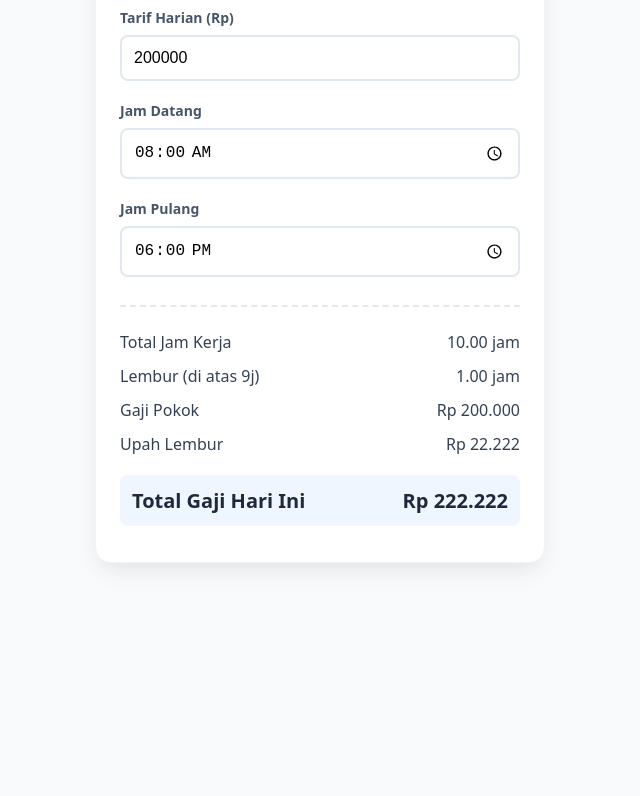
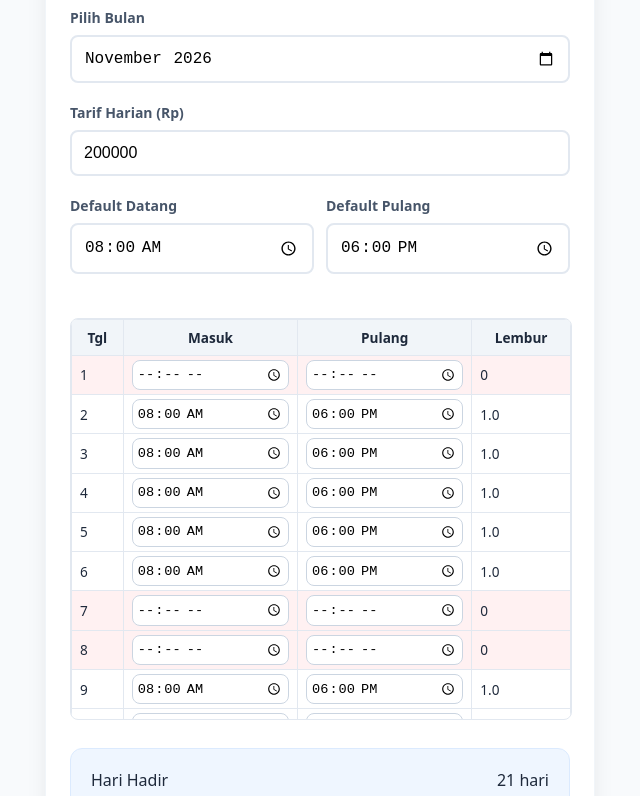
Before and after one commit to pmuhammadagus-byte/absensi, a plain HTML site: page index.html in a window 1280 px wide. Shown: the part 94-890 px from the top of the page, without its empty margins (320-960 px from the left). Before the commit the page ends 800 px from the top, so only its background shows below. Drawn offline with Linux system fonts and the light colour scheme.

Commit message:
Feature: Monthly salary calculator with 30-day table

```diff
--- a/index.html
+++ b/index.html
@@ -3,65 +3,150 @@
 <head>
   <meta charset="UTF-8">
   <meta name="viewport" content="width=device-width, initial-scale=1.0">
-  <title>Kalkulator Gaji & Lembur</title>
+  <title>Kalkulator Gaji Bulanan</title>
   <style>
     :root { --bg: #f8fafc; --card: #ffffff; --primary: #2563eb; --text: #1e293b; }
-    body { font-family: system-ui, -apple-system, sans-serif; background: var(--bg); color: var(--text); display: flex; justify-content: center; padding: 20px; margin: 0; }
-    .card { background: var(--card); padding: 24px; border-radius: 16px; box-shadow: 0 10px 25px -5px rgba(0,0,0,0.1); width: 100%; max-width: 400px; border: 1px solid #f1f5f9; }
+    body { font-family: system-ui, -apple-system, sans-serif; background: var(--bg); color: var(--text); padding: 20px; margin: 0; display: flex; flex-direction: column; align-items: center; }
+    .card { background: var(--card); padding: 24px; border-radius: 16px; box-shadow: 0 10px 25px -5px rgba(0,0,0,0.1); width: 100%; max-width: 500px; border: 1px solid #f1f5f9; }
     h1 { font-size: 1.5rem; margin: 0 0 24px; text-align: center; color: #0f172a; }
     .field { margin-bottom: 20px; }
     label { display: block; font-size: 0.875rem; font-weight: 600; margin-bottom: 8px; color: #475569; }
     input { width: 100%; padding: 12px; border: 2px solid #e2e8f0; border-radius: 8px; box-sizing: border-box; font-size: 1rem; transition: border-color 0.2s; }
     input:focus { border-color: var(--primary); outline: none; }
-    .res { margin-top: 28px; padding-top: 24px; border-top: 2px dashed #e2e8f0; }
-    .row { display: flex; justify-content: space-between; margin-bottom: 12px; font-size: 1rem; color: #334155; }
-    .total { font-weight: 800; font-size: 1.25rem; color: #1e293b; margin-top: 20px; padding: 12px; background: #eff6ff; border-radius: 8px; }
+    .table-wrap { width: 100%; overflow-x: auto; margin-top: 24px; max-height: 400px; overflow-y: auto; border: 1px solid #e2e8f0; border-radius: 8px; }
+    table { width: 100%; border-collapse: collapse; font-size: 0.85rem; }
+    th { position: sticky; top: 0; background: #f1f5f9; padding: 8px; border: 1px solid #e2e8f0; z-index: 1; }
+    td { padding: 4px 8px; border: 1px solid #e2e8f0; }
+    td input { padding: 4px; font-size: 0.85rem; border: 1px solid #cbd5e1; }
+    .res-box { margin-top: 28px; padding: 20px; background: #eff6ff; border-radius: 12px; border: 1px solid #dbeafe; width: 100%; box-sizing: border-box; }
+    .row { display: flex; justify-content: space-between; margin-bottom: 8px; font-size: 1rem; }
+    .total { font-weight: 800; font-size: 1.25rem; color: #1e293b; margin-top: 12px; border-top: 2px solid #dbeafe; padding-top: 12px; }
+    .weekend { background: #fff1f2; }
   </style>
 </head>
 <body>
   <div class="card">
-    <h1>Kalkulator Gaji</h1>
+    <h1>Kalkulator Gaji Bulanan</h1>
+    <div class="field">
+      <label>Pilih Bulan</label>
+      <input type="month" id="bulan" onchange="renderTable()">
+    </div>
     <div class="field">
       <label>Tarif Harian (Rp)</label>
-      <input type="number" id="tarif" value="200000" oninput="calc()">
+      <input type="number" id="tarif" value="200000" oninput="calculate()">
     </div>
-    <div class="field">
-      <label>Jam Datang</label>
-      <input type="time" id="masuk" value="08:00" oninput="calc()">
+    <div style="display: grid; grid-template-columns: 1fr 1fr; gap: 12px;">
+      <div class="field">
+        <label>Default Datang</label>
+        <input type="time" id="defMasuk" value="08:00" oninput="applyDefault()">
+      </div>
+      <div class="field">
+        <label>Default Pulang</label>
+        <input type="time" id="defPulang" value="18:00" oninput="applyDefault()">
+      </div>
     </div>
-    <div class="field">
-      <label>Jam Pulang</label>
-      <input type="time" id="pulang" value="18:00" oninput="calc()">
+
+    <div class="table-wrap">
+      <table id="tabelGaji">
+        <thead>
+          <tr>
+            <th>Tgl</th>
+            <th>Masuk</th>
+            <th>Pulang</th>
+            <th>Lembur</th>
+          </tr>
+        </thead>
+        <tbody id="tbody"></tbody>
+      </table>
     </div>
-    <div class="res" id="out"></div>
+
+    <div class="res-box" id="summary"></div>
   </div>
+
   <script>
-    function calc() {
-      const tarif = Number(document.getElementById("tarif").value) || 0;
-      const mVal = document.getElementById("masuk").value;
-      const pVal = document.getElementById("pulang").value;
-      if (!mVal || !pVal) return;
-      const [h1, m1] = mVal.split(":").map(Number);
-      const [h2, m2] = pVal.split(":").map(Number);
+    function renderTable() {
+      const val = document.getElementById('bulan').value;
+      if (!val) return;
+      const [year, month] = val.split('-').map(Number);
+      const days = new Date(year, month, 0).getDate();
+      const tbody = document.getElementById('tbody');
+      tbody.innerHTML = '';
 
-      let durasi = (h2 * 60 + m2) - (h1 * 60 + m1);
-      if (durasi < 0) durasi += 24 * 60;
+      const defM = document.getElementById('defMasuk').value;
+      const defP = document.getElementById('defPulang').value;
 
-      const jamKerja = durasi / 60;
-      const lembur = Math.max(0, jamKerja - 9);
-      const upahLembur = lembur * (tarif / 9);
-      const total = tarif + upahLembur;
+      for (let i = 1; i <= days; i++) {
+        const date = new Date(year, month - 1, i);
+        const dayNum = date.getDay();
+        const isWeekend = dayNum === 0 || dayNum === 6;
+        const tr = document.createElement('tr');
+        if (isWeekend) tr.className = 'weekend';
 
-      const fmt = (n) => "Rp " + Math.round(n).toLocaleString("id-ID");
-      document.getElementById('out').innerHTML = `
-        <div class="row"><span>Total Jam Kerja</span><span>${jamKerja.toFixed(2)} jam</span></div>
-        <div class="row"><span>Lembur (di atas 9j)</span><span>${lembur.toFixed(2)} jam</span></div>
-        <div class="row"><span>Gaji Pokok</span><span>${fmt(tarif)}</span></div>
+        tr.innerHTML = `
+          <td>${i}</td>
+          <td><input type="time" class="in-m" value="${isWeekend ? '' : defM}" oninput="calculate()"></td>
+          <td><input type="time" class="in-p" value="${isWeekend ? '' : defP}" oninput="calculate()"></td>
+          <td class="out-l">0</td>
+        `;
+        tbody.appendChild(tr);
+      }
+      calculate();
+    }
+
+    function applyDefault() {
+      const defM = document.getElementById('defMasuk').value;
+      const defP = document.getElementById('defPulang').value;
+      document.querySelectorAll('#tbody tr:not(.weekend)').forEach(row => {
+        row.querySelector('.in-m').value = defM;
+        row.querySelector('.in-p').value = defP;
+      });
+      calculate();
+    }
+
+    function calculate() {
+      const tarif = Number(document.getElementById('tarif').value) || 0;
+      const rows = document.querySelectorAll('#tbody tr');
+      let totalHadir = 0;
+      let totalLembur = 0;
+
+      rows.forEach(row => {
+        const m = row.querySelector('.in-m').value;
+        const p = row.querySelector('.in-p').value;
+        const outL = row.querySelector('.out-l');
+
+        if (m && p) {
+          const [h1, mm1] = m.split(':').map(Number);
+          const [h2, mm2] = p.split(':').map(Number);
+          let durasi = (h2 * 60 + mm2) - (h1 * 60 + mm1);
+          if (durasi < 0) durasi += 24 * 60;
+
+          const jamKerja = durasi / 60;
+          const lembur = Math.max(0, jamKerja - 9);
+          outL.textContent = lembur.toFixed(1);
+          totalLembur += lembur;
+          totalHadir++;
+        } else {
+          outL.textContent = '0';
+        }
+      });
+
+      const upahLembur = totalLembur * (tarif / 9);
+      const gajiPokok = totalHadir * tarif;
+      const totalGaji = gajiPokok + upahLembur;
+
+      const fmt = (n) => 'Rp ' + Math.round(n).toLocaleString('id-ID');
+      document.getElementById('summary').innerHTML = `
+        <div class="row"><span>Hari Hadir</span><span>${totalHadir} hari</span></div>
+        <div class="row"><span>Total Lembur</span><span>${totalLembur.toFixed(1)} jam</span></div>
+        <div class="row"><span>Gaji Pokok</span><span>${fmt(gajiPokok)}</span></div>
         <div class="row"><span>Upah Lembur</span><span>${fmt(upahLembur)}</span></div>
-        <div class="row total"><span>Total Gaji Hari Ini</span><span>${fmt(total)}</span></div>
+        <div class="row total"><span>Gaji Bersih</span><span>${fmt(totalGaji)}</span></div>
       `;
     }
-    calc();
+
+    const now = new Date();
+    document.getElementById('bulan').value = now.toISOString().slice(0, 7);
+    renderTable();
   </script>
 </body>
 </html>
```
